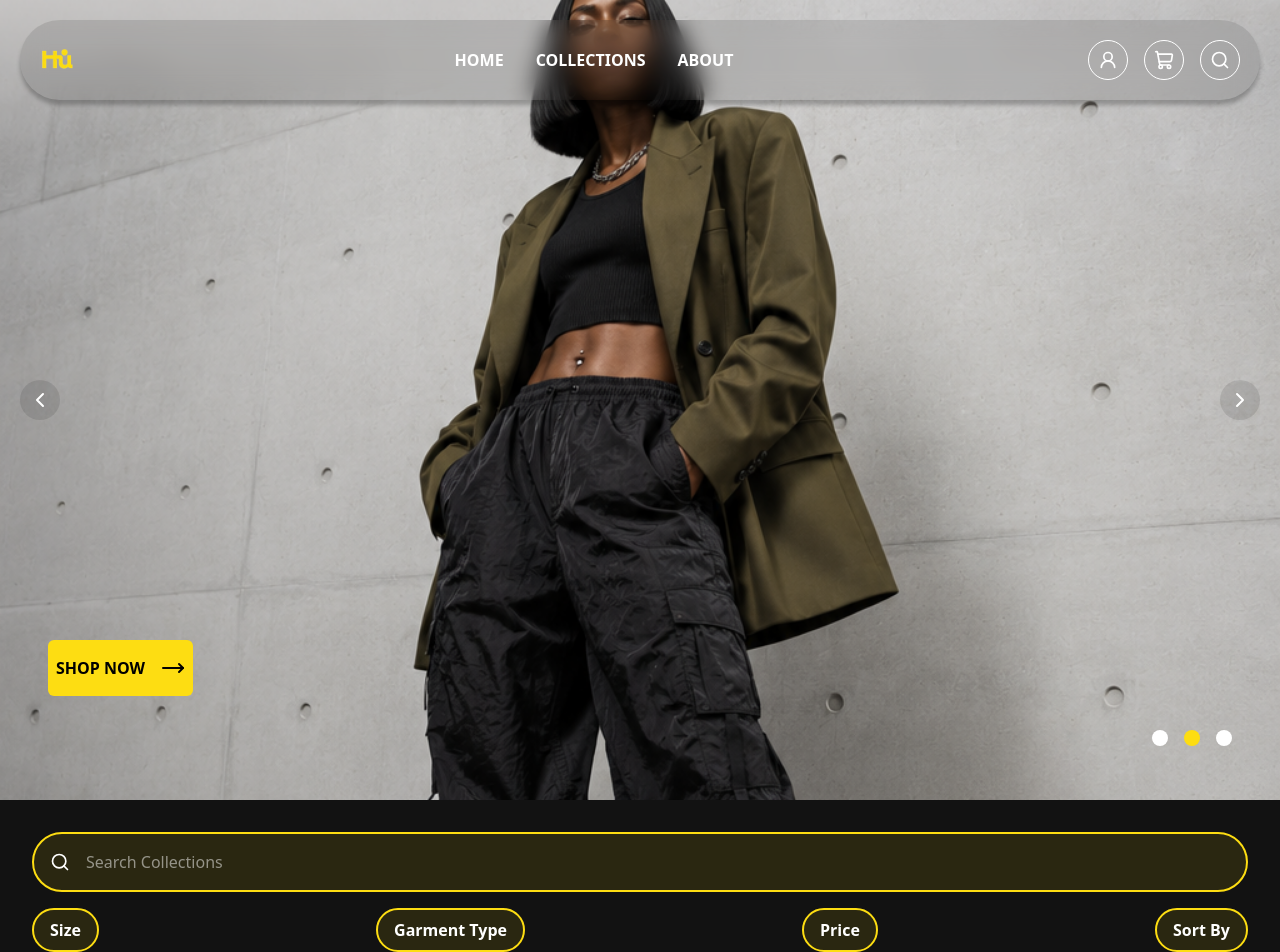
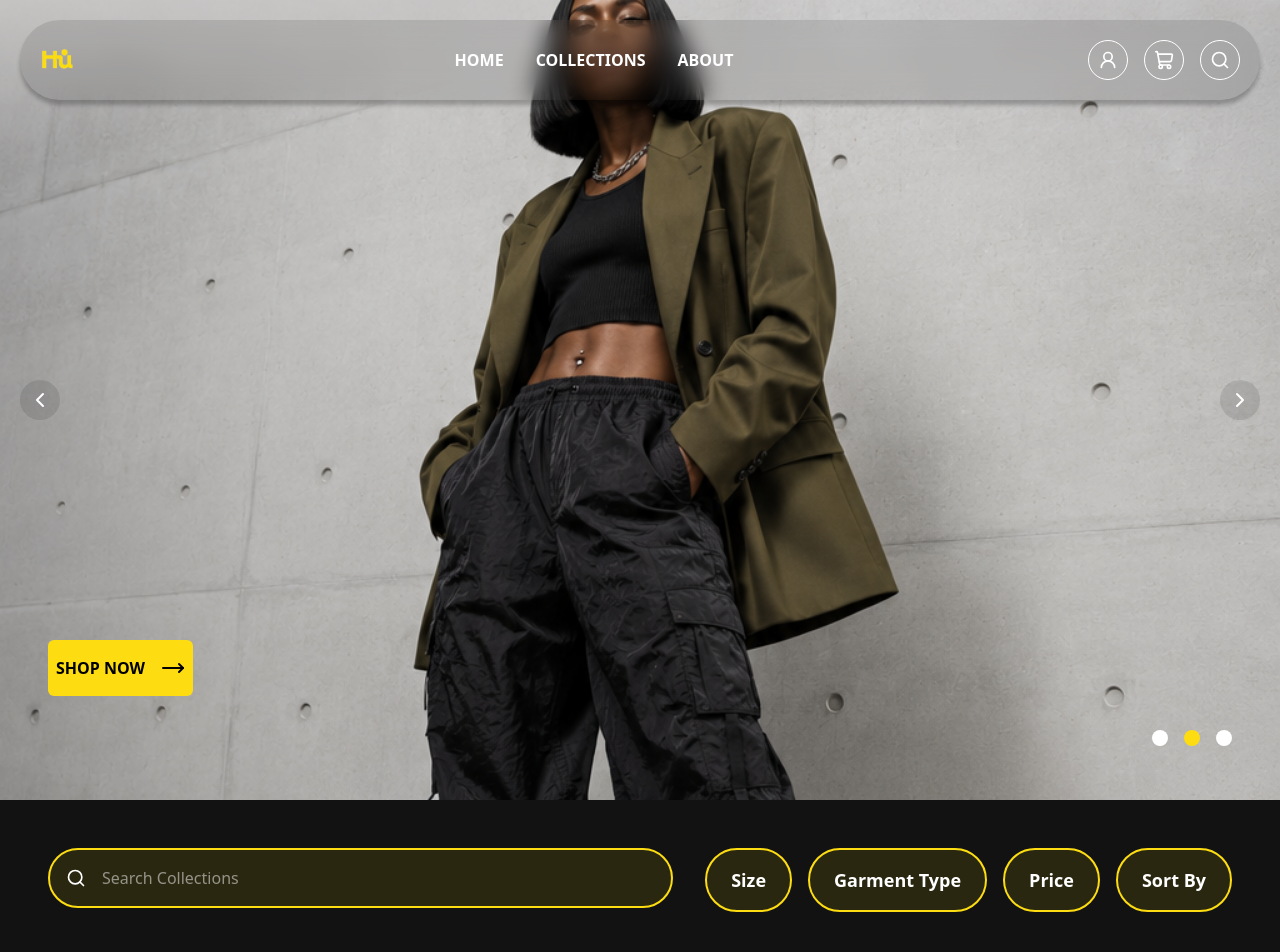
Before and after one commit to MubarakAfolabi/clothing-store, a Next.js app: page /collections/kids in a window 1280 px wide. Shown: the top 952 px of the page. Built offline with nearby package versions, Linux system fonts and the light colour scheme.

Commit message:
style: improve collection controls responsiveness

```diff
--- a/components/collections/CollectionControls.tsx
+++ b/components/collections/CollectionControls.tsx
@@ -2,28 +2,34 @@ import { Search } from "lucide-react";
 
 export default function CollectionControls() {
   return (
-    <section className="flex flex-col gap-4 p-8">
-      <form>
-        <div className="bg-[hsla(52,98%,53%,0.1)] flex items-center border-2 border-[hsla(52,98%,53%,1)] rounded-full px-4">
-          <Search size="20" />
+    <section className="flex flex-col gap-5 p-8 md:p-12 md:flex-row md:items-start md:justify-between md:gap-8">
+      <form className="w-full md:flex-1 md:max-w-2xl">
+        <div className="flex items-center rounded-full border-2 border-[hsla(52,98%,53%,1)] bg-[hsla(52,98%,53%,0.1)] px-4">
+          <Search size={20} className="shrink-0" />
+
           <input
+            type="search"
+            name="search"
             placeholder="Search Collections"
-            className="flex-1 outline-none p-4"
+            className="min-w-0 flex-1 bg-transparent p-4 outline-none"
           />
         </div>
       </form>
 
-      <div className="flex justify-between items-center">
-        <button className="bg-[hsla(52,98%,53%,0.1)] border-2 border-[hsla(52,98%,53%,1)]  rounded-full px-4 py-2 w-fit font-bold cursor-pointer">
+      <div className="flex flex-wrap md:justify-end gap-3 lg:gap-4">
+        <button className="rounded-full border-2 border-[hsla(52,98%,53%,1)] bg-[hsla(52,98%,53%,0.1)] px-6 py-2 md:py-4 md:text-lg font-bold whitespace-nowrap cursor-pointer">
           Size
         </button>
-        <button className="bg-[hsla(52,98%,53%,0.1)] border-2 border-[hsla(52,98%,53%,1)]  rounded-full px-4 py-2 w-fit font-bold cursor-pointer">
+
+        <button className="rounded-full border-2 border-[hsla(52,98%,53%,1)] bg-[hsla(52,98%,53%,0.1)] px-6 py-2 md:py-4 md:text-lg font-bold whitespace-nowrap cursor-pointer">
           Garment Type
         </button>
-        <button className="bg-[hsla(52,98%,53%,0.1)] border-2 border-[hsla(52,98%,53%,1)]  rounded-full px-4 py-2 w-fit font-bold cursor-pointer">
+
+        <button className="rounded-full border-2 border-[hsla(52,98%,53%,1)] bg-[hsla(52,98%,53%,0.1)] px-6 py-2 md:py-4 md:text-lg font-bold whitespace-nowrap cursor-pointer">
           Price
         </button>
-        <button className="bg-[hsla(52,98%,53%,0.1)] border-2 border-[hsla(52,98%,53%,1)]  rounded-full px-4 py-2 w-fit font-bold cursor-pointer">
+
+        <button className="rounded-full border-2 border-[hsla(52,98%,53%,1)] bg-[hsla(52,98%,53%,0.1)] px-6 py-2 md:py-4 md:text-lg font-bold whitespace-nowrap cursor-pointer">
           Sort By
         </button>
       </div>
--- a/next.config.ts
+++ b/next.config.ts
@@ -2,7 +2,7 @@ import type { NextConfig } from "next";
 
 const nextConfig: NextConfig = {
   /* config options here */
-  allowedDevOrigins: ["10.167.85.31"],
+  allowedDevOrigins: ["10.38.16.31"],
 };
 
 export default nextConfig;
```
